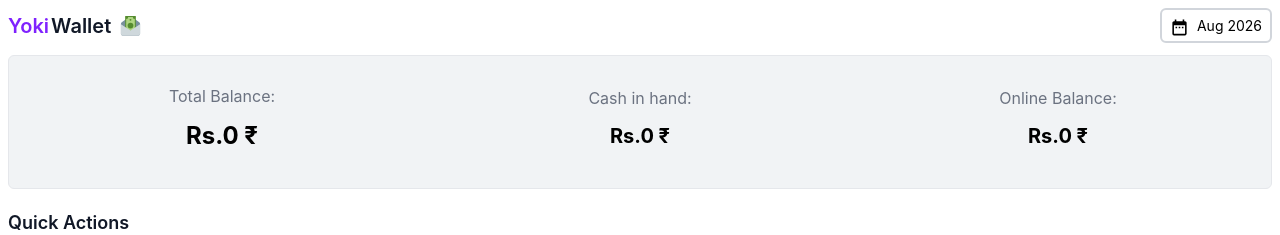
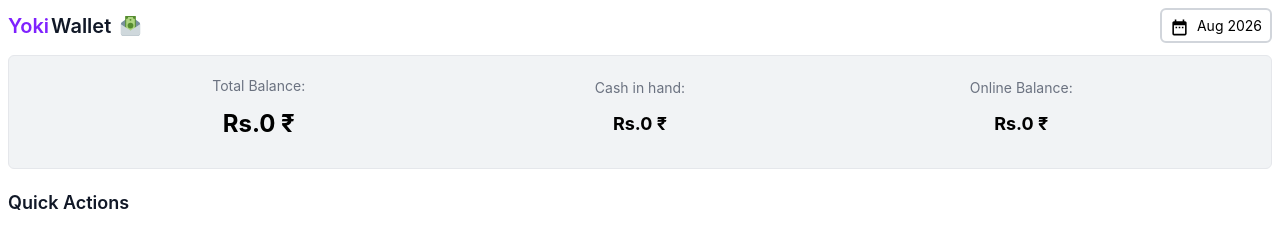
Before and after one commit to yokeshbaskaran/YokiWallet, a React (Vite) app in the folder frontend/: page / in a window 1280 px wide. Shown: the top 235 px of the page. Built offline with nearby package versions, Linux system fonts and the light colour scheme; no server answers; sample sign-in values are in the browser's storage.

Commit message:
font sizes

```diff
--- a/frontend/src/pages/Homepage.tsx
+++ b/frontend/src/pages/Homepage.tsx
@@ -50,29 +50,29 @@ const Homepage = () => {
       {/* section2  */}
       {/* Amount Details  */}
 
-      <section className="my-3 p-2 border border-border bg-bg-hover rounded-md">
+      <section className="my-3 border border-border bg-bg-hover rounded-md">
         {/* Container  */}
 
-        <div className="w-full py-4 flex justify-between items-center gap-2">
+        <div className="w-[90%] mx-auto py-4 flex justify-between items-center gap-2">
           {/* Actions 1  */}
           <div className="w-full p-1 flex flex-col items-center gap-1">
-            <p className="text-text-muted">Total Balance:</p>
+            <p className="text-sm text-text-muted">Total Balance:</p>
             <h2 className="text-2xl py-2 font-bold">Rs.{totalBalance} ₹</h2>
             {/* <p>metrics</p> */}
           </div>
 
           {/* Actions 2  */}
           <div className="w-full p-1 flex flex-col items-center gap-1">
-            <p className="text-text-muted">Cash in hand:</p>
-            <h2 className="text-xl py-2 font-bold">Rs.{cashBalance} ₹</h2>
+            <p className="text-sm text-text-muted">Cash in hand:</p>
+            <h2 className="text-lg py-2 font-bold">Rs.{cashBalance} ₹</h2>
             {/* <p>metrics</p> */}
           </div>
 
           {/* Actions 3  */}
 
           <div className="w-full p-1 flex flex-col items-center gap-1">
-            <p className="text-text-muted">Online Balance:</p>
-            <h2 className="text-xl py-2 font-bold">Rs.{onlineBalance} ₹</h2>
+            <p className="text-sm text-text-muted">Online Balance:</p>
+            <h2 className="text-lg py-2 font-bold">Rs.{onlineBalance} ₹</h2>
             {/* <p>metrics</p> */}
           </div>
         </div>
```
